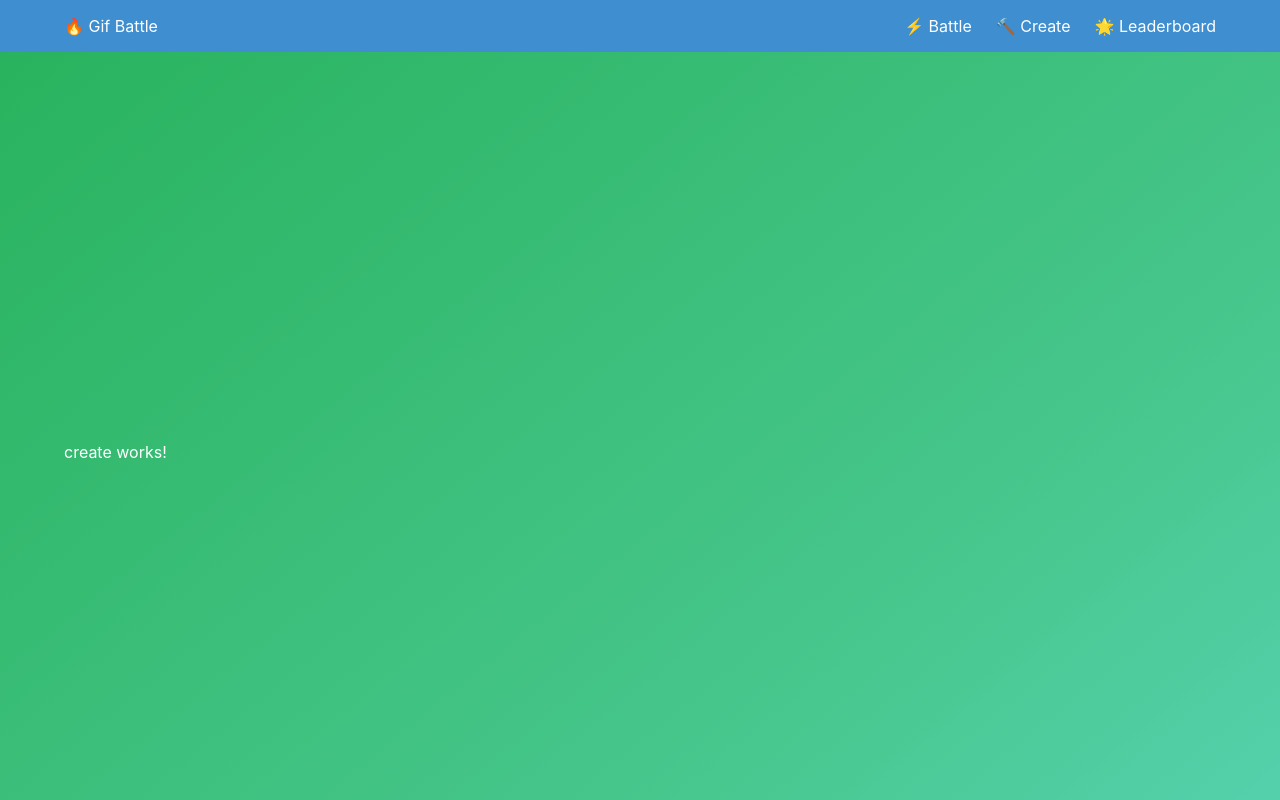
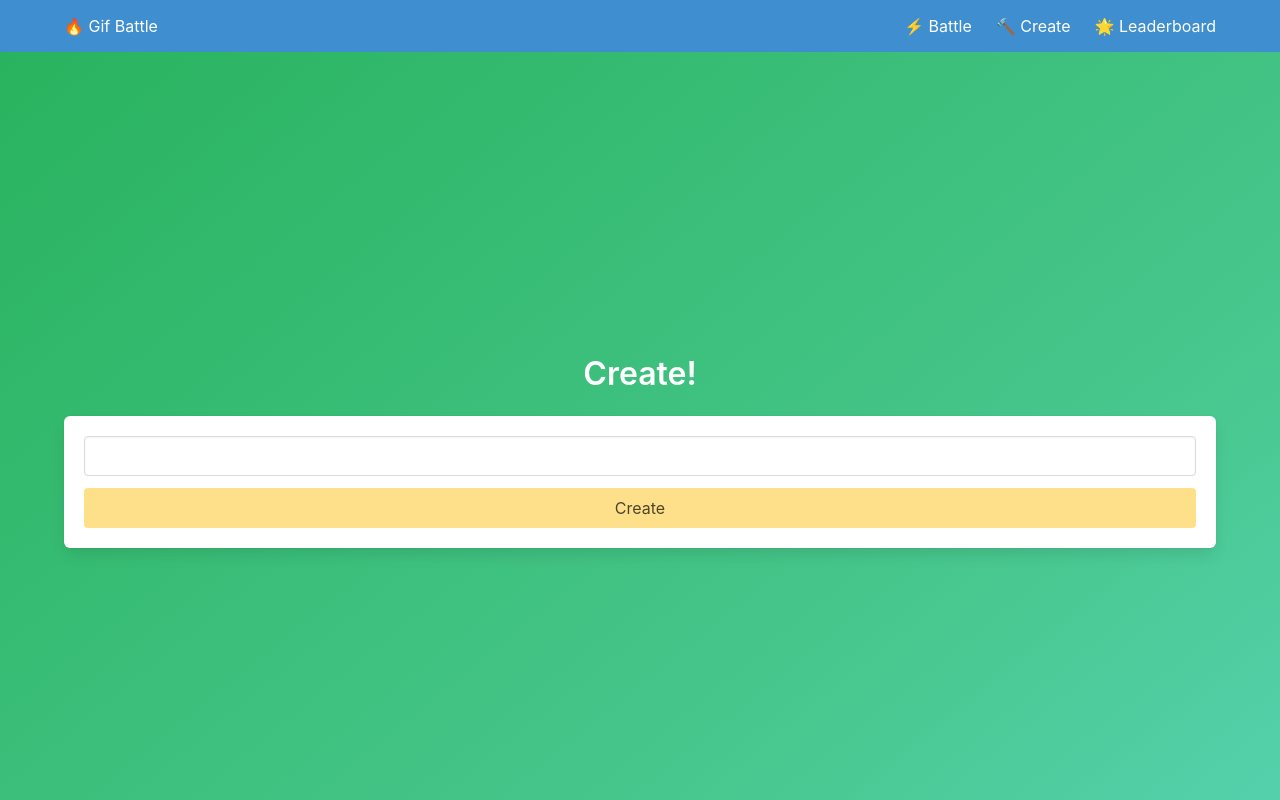
Before and after one commit to luis-amez/gif-battle, an Angular app: page /create in a window 1280 px wide. Shown: the top 800 px of the page. Built offline with nearby package versions, Linux system fonts and the light colour scheme; no server answers.

Commit message:
Edit create component: displays a gif and caption input

```diff
--- a/src/app/pages/create/create.component.ts
+++ b/src/app/pages/create/create.component.ts
@@ -1,19 +1,45 @@
 import { Component, OnInit } from '@angular/core';
+import { GifService } from '@app/core/services/gif.service';
 
 @Component({
   selector: 'app-create',
   template: `
-    <p>
-      create works!
-    </p>
+    <h1 class="title has-text-centered">Create!</h1>
+    <div class="box">
+      <div class="gif-container" *ngIf="randomGif">
+        <!-- image -->
+        <img [src]="randomGif.url">
+        <!-- caption -->
+        <div class="caption">{{ caption }}</div>
+      </div>
+      <!-- caption input -->
+      <div class="field">
+        <input type="text" class="input" [(ngModel)]="caption">
+      </div>
+      <!-- create button -->
+      <a class="button is-warning" (click)="saveGif()">Create</a>
+    </div>
   `,
-  styles: []
+  styles: [
+    `
+      .button {
+        display: block;
+        width: 100%;
+      }
+    `
+  ]
 })
 export class CreateComponent implements OnInit {
+  randomGif;
+  caption = "";
 
-  constructor() { }
+  constructor(private gifService: GifService) { }
 
   ngOnInit() {
+    this.gifService.getRandom()
+      .subscribe(gif => {
+        this.randomGif = gif;
+      })
   }
 
 }
--- a/src/app/pages/pages.module.ts
+++ b/src/app/pages/pages.module.ts
@@ -1,12 +1,15 @@
 import { NgModule } from '@angular/core';
 import { CommonModule } from '@angular/common';
+import { FormsModule } from '@angular/forms';
+
 import { BattleComponent } from './battle/battle.component';
 import { CreateComponent } from './create/create.component';
 import { LeaderboardComponent } from './leaderboard/leaderboard.component';
 
 @NgModule({
   imports: [
-    CommonModule
+    CommonModule,
+    FormsModule
   ],
   declarations: [BattleComponent, CreateComponent, LeaderboardComponent]
 })
```
